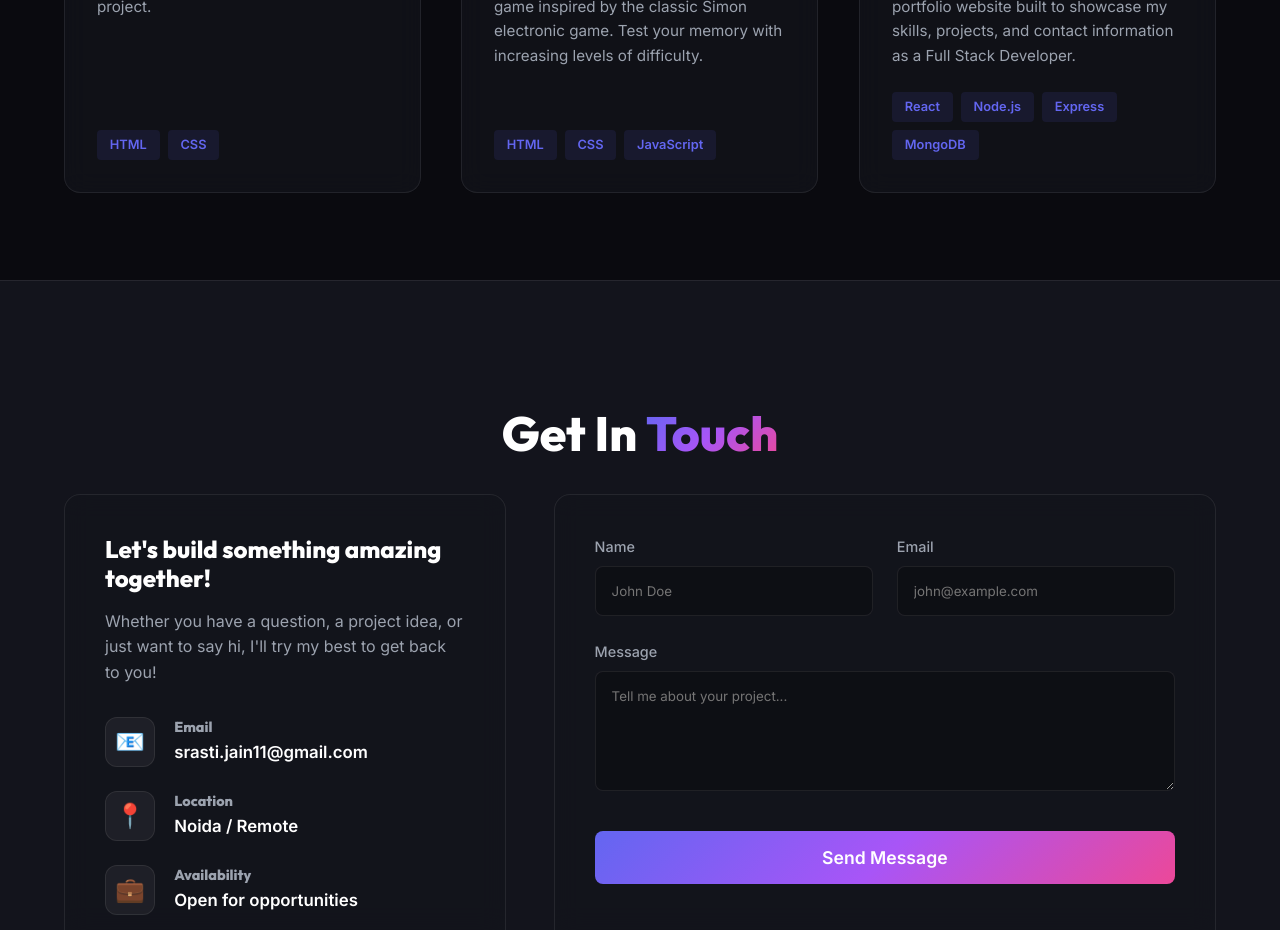
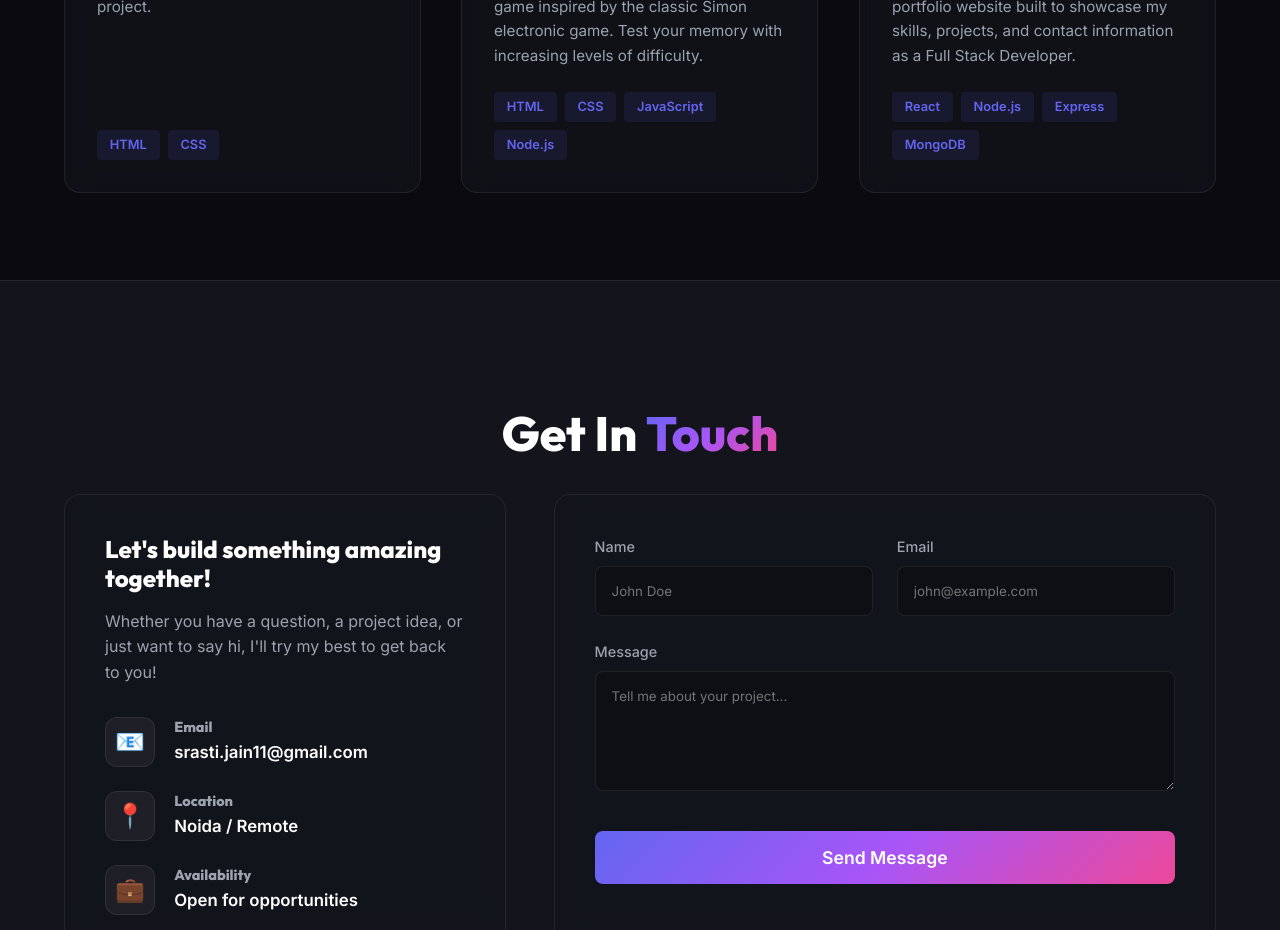
Before and after one commit to Srasti527/Portfolio, a React app in the folder frontend/: page / in a window 1280 px wide. Shown: the part 2920-3850 px from the top of the page. Built offline with nearby package versions, Linux system fonts and the light colour scheme; the HTML template or start-up script is replaced by a standard one.

Commit message:
feat: add Node.js to Simon Game tech stack

```diff
--- a/frontend/src/components/Projects.jsx
+++ b/frontend/src/components/Projects.jsx
@@ -21,7 +21,7 @@ const Projects = () => {
       title: 'Simon Game',
       description: 'An interactive web-based memory game inspired by the classic Simon electronic game. Test your memory with increasing levels of difficulty.',
       image: simonImage,
-      tech: ['HTML', 'CSS', 'JavaScript'],
+      tech: ['HTML', 'CSS', 'JavaScript', 'Node.js'],
       liveLink: 'https://srasti527.github.io/Simon-game/',
       githubLink: 'https://github.com/Srasti527/Simon-game.git'
     },
```
